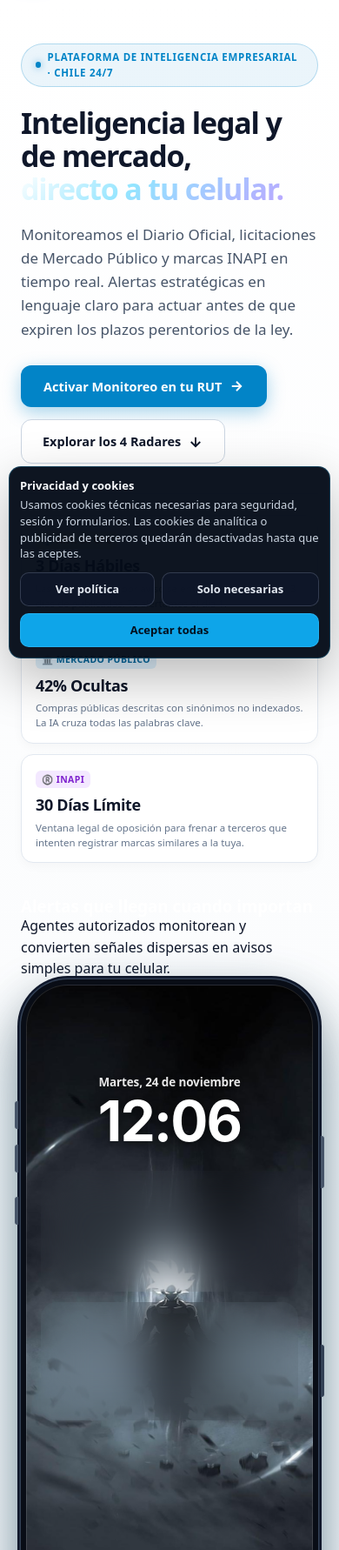
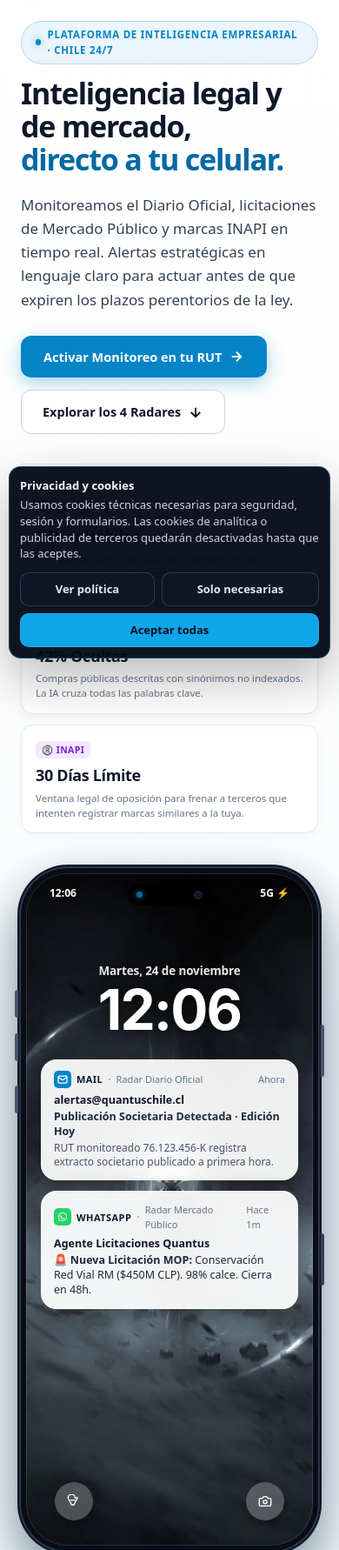
Before and after one commit to felimejias/quantuschile, a Flask app: page / in a window 390 px wide; the page is wider, and only the part inside the window is pictured. Shown: the part 77-1859 px from the top of that part at 87% size. Run offline with Flask 3, Linux system fonts and the light colour scheme; parts of the project's set-up code (start-up, migrations or seed data) failed here and were passed over; some libraries are stand-ins or nearby versions.

Commit message:
fix(ui): remove floating intro text above iphone, reduce hero top padding, enforce high-contrast hero title

```diff
--- a/templates/quantus_intelligence.html
+++ b/templates/quantus_intelligence.html
@@ -51,7 +51,7 @@
 
     /* ── MINIMAL HERO SECTION ───────────────────────── */
     .minimal-hero-section {
-      padding: 50px 0 70px;
+      padding: 24px 0 45px;
       background: linear-gradient(180deg, #ffffff 0%, #f8fafc 100%);
       border-bottom: 1px solid #e2e8f0;
     }
@@ -76,7 +76,7 @@
       font-weight: 800;
       letter-spacing: 0.06em;
       text-transform: uppercase;
-      margin-bottom: 22px;
+      margin-bottom: 14px;
     }
 
     .badge-dot {
@@ -97,17 +97,17 @@
     }
 
     .hero-gradient {
-      background: linear-gradient(135deg, #0284c7 0%, #2563eb 45%, #7e22ce 100%);
-      -webkit-background-clip: text;
-      -webkit-text-fill-color: transparent;
-      color: #0284c7;
+      color: #0369a1;
+      -webkit-text-fill-color: #0369a1;
+      background: none;
       display: inline-block;
+      font-weight: 900;
     }
 
     .hero-lead {
       font-size: 17px;
       line-height: 1.6;
-      color: #475569;
+      color: #334155;
       margin: 0 0 28px;
       font-weight: 500;
       max-width: 620px;
@@ -1568,9 +1568,6 @@
         width: 100%;
         box-sizing: border-box;
       }
-      .iphone-header-intro {
-        max-width: 100%;
-      }
       .calc-row {
         flex-direction: column;
       }
@@ -1647,11 +1644,6 @@
 
           <!-- Right Column: iPhone 18 Pro Max Hardware Mockup 100% Intacto -->
           <div class="hero-right-col">
-            <div class="iphone-header-intro">
-              <h3>Alertas que llegan cuando importan</h3>
-              <p>Agentes autorizados monitorean y convierten señales dispersas en avisos simples para tu celular.</p>
-            </div>
-
             <div class="iphone-frame-wrapper">
               <div class="iphone-body">
                 <div class="iphone-display">
```
